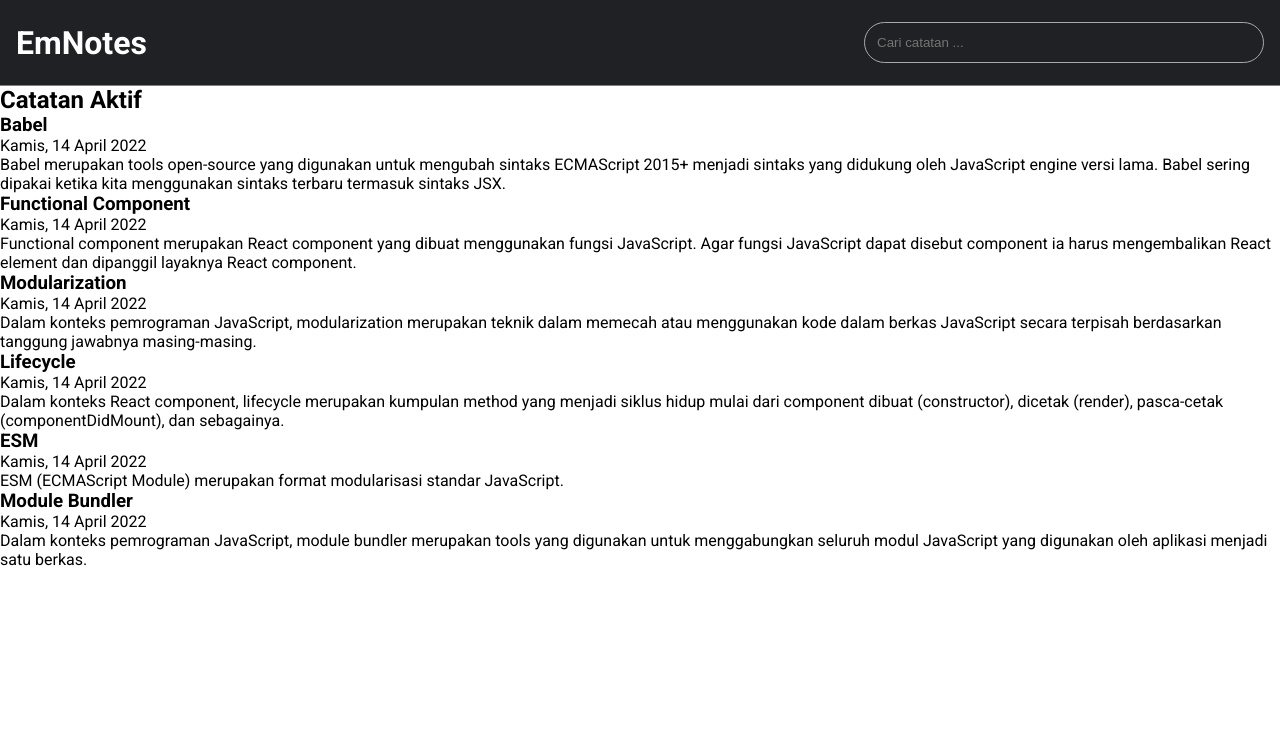
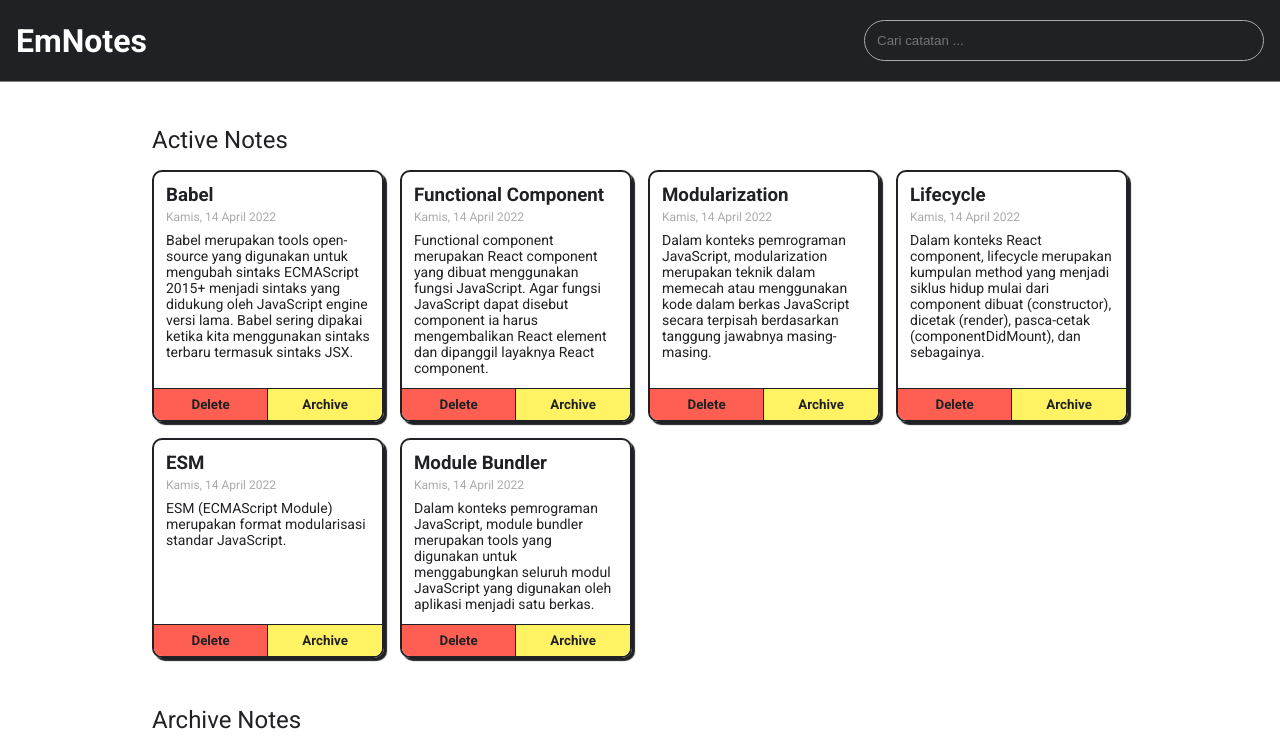
Before and after one commit to marseladeraharjo/Dicoding-PersonalNote, a React (Vite) app: page / in a window 1280 px wide. Shown: the top 748 px of the page. Built offline with nearby package versions, Linux system fonts and the light colour scheme.

Commit message:
add active and archive notes

```diff
--- /dev/null
+++ b/src/components/ArchiveButton.jsx
@@ -0,0 +1,11 @@
+import React from "react";
+
+function ArchiveButton({ id, onArchive }) {
+  return (
+    <button className="note-item__archive-btn" onClick={() => onArchive(id)}>
+      Archive
+    </button>
+  );
+}
+
+export default ArchiveButton;
--- /dev/null
+++ b/src/components/DeleteButton.jsx
@@ -0,0 +1,11 @@
+import React from "react";
+
+function DeleteButton({ id, onDelete }) {
+  return (
+    <button className="note-item__delete-btn" onClick={() => onDelete(id)}>
+      Delete
+    </button>
+  );
+}
+
+export default DeleteButton;
--- a/src/components/NoteApp.jsx
+++ b/src/components/NoteApp.jsx
@@ -3,9 +3,16 @@ import { getData } from "../utils/data";
 import NoteList from "./NoteList";
 import NoteSearch from "./NoteSearch";
 
-function NoteApp() {
-  const notes = getData();
+class NoteApp extends React.Component {
+  constructor(props) {
+    super(props);
 
+    this.state = {
+      notes: getData(),
+    };
+  }
+
+  render() {
     return (
       <div className="note-app">
         <div className="note-app__header">
@@ -13,11 +20,14 @@ function NoteApp() {
           <NoteSearch />
         </div>
         <div className="note-app__body">
-        <h2>Catatan Aktif</h2>
-        <NoteList notes={notes} />
+          <h2>Active Notes</h2>
+          <NoteList notes={this.state.notes} />
+          <h2>Archive Notes</h2>
+          <NoteList notes={this.state.notes} />
         </div>
       </div>
     );
   }
+}
 
 export default NoteApp;
--- a/src/components/NoteItem.jsx
+++ b/src/components/NoteItem.jsx
@@ -1,10 +1,16 @@
 import React from "react";
 import NoteItemContent from "./NoteItemContent";
+import DeleteButton from "./DeleteButton";
+import ArchiveButton from "./ArchiveButton";
 
-function NoteItem({ title, date, note }) {
+function NoteItem({ title, date, note, id, onDelete, onArchive }) {
   return (
-    <div className="contact-item">
+    <div className="note-item">
       <NoteItemContent title={title} date={date} note={note} />
+      <div className="note-item__action">
+        <DeleteButton id={id} onDelete={onDelete} />
+        <ArchiveButton id={id} onArchive={onArchive} />
+      </div>
     </div>
   );
 }
--- a/src/components/NoteItemContent.jsx
+++ b/src/components/NoteItemContent.jsx
@@ -4,7 +4,7 @@ function NoteItemContent({ title, date, note }) {
   return (
     <div className="note-item__content">
       <h3 className="note-item__title">{title}</h3>
-      <p className="note-item__data">{date}</p>
+      <p className="note-item__date">{date}</p>
       <p className="note-item__note">{note}</p>
     </div>
   );
--- a/src/styles/style.css
+++ b/src/styles/style.css
@@ -6,6 +6,7 @@
 
 body {
   font-family: "Roboto", sans-serif;
+  color: #202124;
 }
 
 .note-app__header {
@@ -28,13 +29,103 @@ textarea {
   background-color: transparent;
   border: 1px solid #aaa;
   border-radius: 25px;
-  margin: 12px 0;
+  margin: 10px 0;
   padding: 12px;
   color: white;
+}
+
+.note-app__body {
+  margin: 16px auto;
+  max-width: 1000px;
+  padding: 12px;
+}
+
+.note-app__body h2 {
+  font-weight: 400;
+  margin: 16px 0;
+}
+
+.note-list {
+  grid-gap: 16px;
+  display: grid;
+  gap: 16px;
+  grid-template-columns: 1fr;
+  grid-template-rows: minmax(-webkit-min-content, -webkit-max-content);
+  grid-template-rows: minmax(min-content, max-content);
+  margin-bottom: 48px;
+}
+
+.note-item {
+  border: 2px solid #202124;
+  border-radius: 10px;
+  display: flex;
+  flex-direction: column;
+  overflow: hidden;
+  box-shadow: 3px 3px 1px #202124;
+}
+
+.note-item__content {
+  flex: 1 1;
+  padding: 12px;
+}
+
+.note-item__title {
+  margin-bottom: 4px;
+  overflow: hidden;
+  text-overflow: ellipsis;
+  white-space: nowrap;
+}
+
+.note-item__date {
+  color: #aaa;
+  font-size: 12px;
+  margin-bottom: 8px;
+}
+
+.note-item__note {
+  font-size: 14px;
+}
+
+.note-item__action {
+  display: flex;
+}
+
+.note-item__delete-btn,
+.note-item__archive-btn {
+  background-color: transparent;
+  border: 0;
+  border-top: 1px solid #202124;
+  cursor: pointer;
+  display: block;
+  font-family: "Roboto", sans-serif;
+  font-weight: 700;
+  padding: 8px 0;
+  width: 100%;
+}
+
+.note-item__delete-btn {
+  border-right: 1px solid #202124;
+  background-color: #ff5f52;
+  color: #202124;
+}
+
+.note-item__archive-btn {
+  background-color: #fff263;
+  color: #202124;
+}
+
+@media only screen and (min-width: 500px) {
+  .note-list {
+    grid-template-columns: 1fr 1fr;
+  }
 }
 
 @media only screen and (min-width: 800px) {
   .note-search input {
     min-width: 400px;
   }
+
+  .note-list {
+    grid-template-columns: repeat(4, 1fr);
+  }
 }
```
Also changed, not shown: src/components/NoteItemAction.jsx (deleted). Lines whose indentation alone changed are shown as unchanged.
